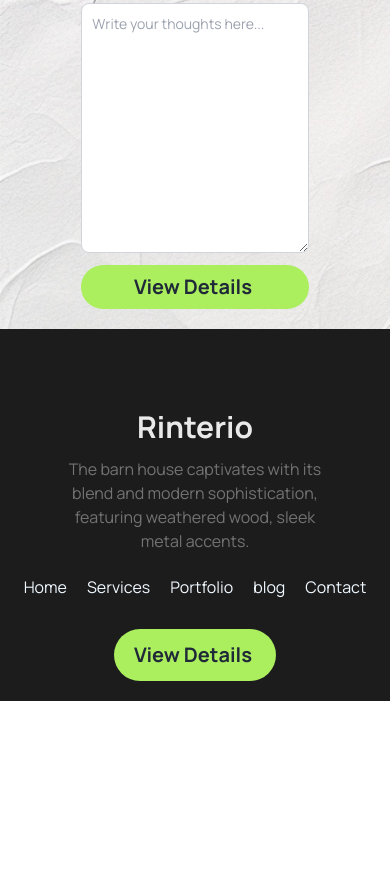
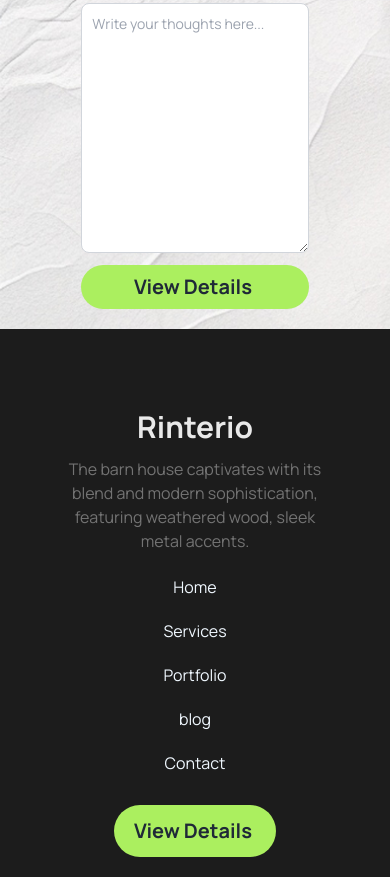
Before and after one commit to sazzadd/PH-Assignment-3, a plain HTML site: page index.html in a window 390 px wide. Shown: the part 7263-8140 px from the top of the page. Before the commit the page ends 7964 px from the top, so only its background shows below. Drawn offline with nearby package versions, Linux system fonts and the light colour scheme.

Commit message:
fix footer menu responsive flex direction column

```diff
--- a/index.html
+++ b/index.html
@@ -524,7 +524,7 @@
                         accents.</p>
 
                     <ul
-                        class="flex footer-nav items-center justify-center w-7/12 mx-auto">
+                        class="flex flex-col md:flex-row footer-nav items-center justify-center w-7/12 mx-auto">
                         <li><a href>Home</a></li>
                         <li><a href>Services</a></li>
                         <li><a href>Portfolio</a></li>
```
